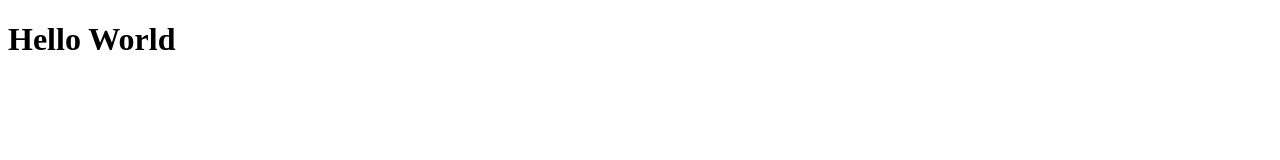
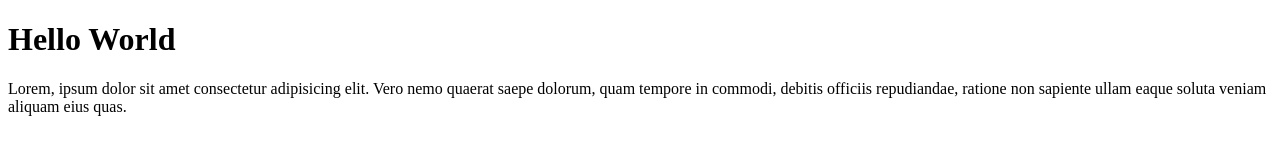
Before and after one commit to sahrilmahendra/wpu-git-test, a plain HTML site: page index.html in a window 1280 px wide. Drawn offline with Linux system fonts and the light colour scheme.

Commit message:
menambahkan paragraf lorem pada index.html

```diff
--- a/index.html
+++ b/index.html
@@ -8,5 +8,6 @@
 </head>
 <body>
     <h1>Hello World</h1>
+    <p>Lorem, ipsum dolor sit amet consectetur adipisicing elit. Vero nemo quaerat saepe dolorum, quam tempore in commodi, debitis officiis repudiandae, ratione non sapiente ullam eaque soluta veniam aliquam eius quas.</p>
 </body>
 </html>
```
